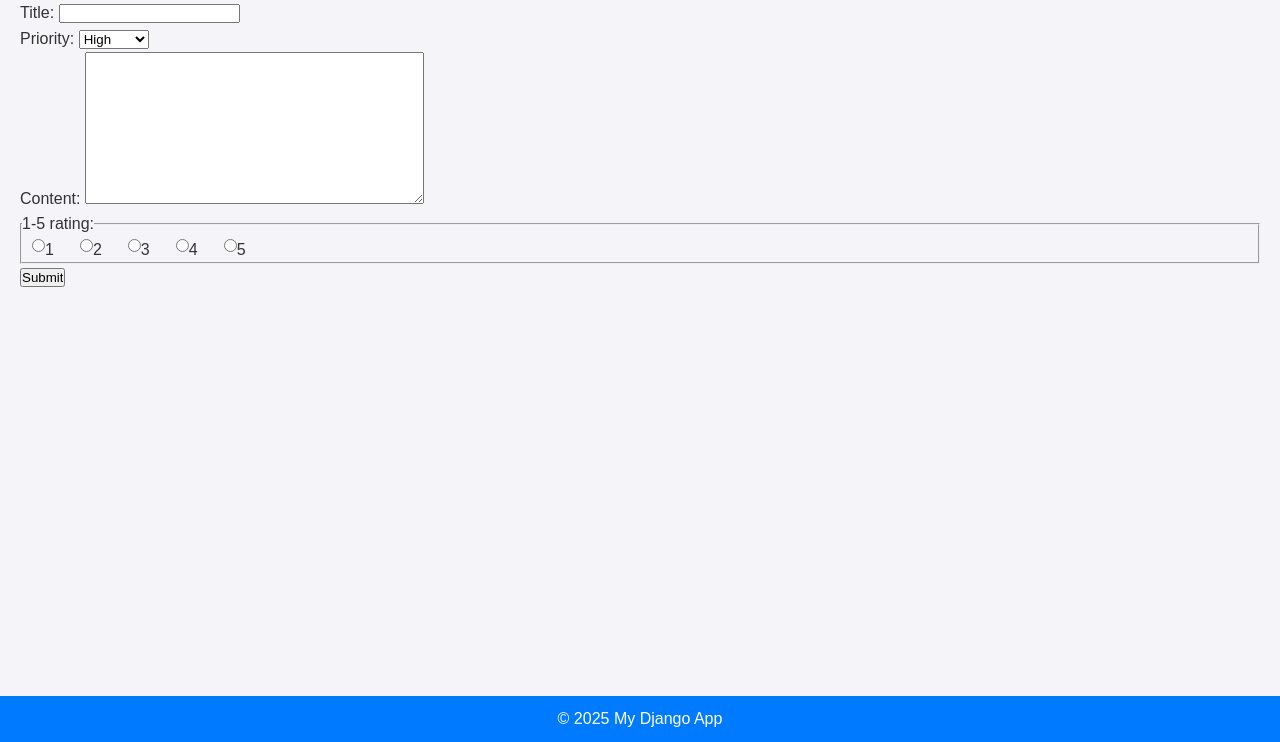
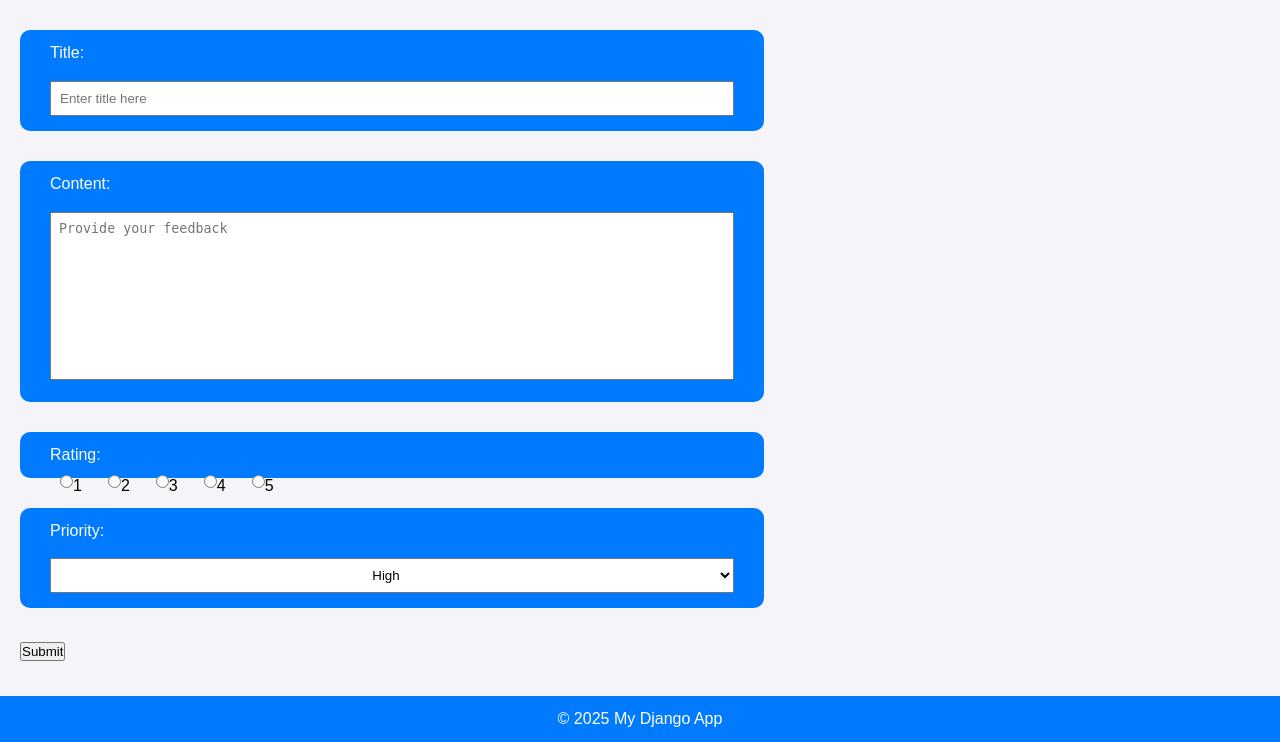
Before and after one commit to GreenAvian/TeamReflect_zut_project, a Django app: page /feedback/form/ in a window 1280 px wide. Shown: the part 58-800 px from the top of the page. Run offline with Django 5.2, Linux system fonts and the light colour scheme.

Commit message:
Styling the feedback form

```diff
--- a/TeamReflectApp/forms.py
+++ b/TeamReflectApp/forms.py
@@ -12,7 +12,7 @@ class FeedbackForm(forms.ModelForm):
 
     rating = forms.ChoiceField(
         choices=RATING_CHOICES,
-        widget=forms.RadioSelect(attrs={'class': 'rating-form'}),
+        widget=forms.RadioSelect(attrs={'class': 'feedback-rating-form'}),
         label="1-5 rating",
         required=True
     )
@@ -22,16 +22,24 @@ class FeedbackForm(forms.ModelForm):
         required=False)
 
     priority = forms.ChoiceField(
-        choices=[],
-        widget=forms.Select(),
+        choices=[('High', 'High'), ('Medium', 'Medium'), ('Low', 'Low')],
+        widget=forms.Select(attrs={'class': 'feedback-priority-form'}),
         label="Priority",
+        required=True
+    )
+
+    title = forms.CharField(
+        widget=forms.TextInput(attrs={'class': 'feedback-title-form', 'placeholder': 'Enter title here'}),
+        label="Title",
+        required=True
+    )
+
+    content = forms.CharField(
+        widget=forms.Textarea(attrs={'class': 'feedback-content-form', 'placeholder': 'Provide your feedback'}),
+        label="Content",
         required=True
     )
 
     class Meta:
         model = Feedback
-        fields = ['title', 'priority', 'content', 'rating', 'created_by']  # Specify fields to include in the form
-
-    def __init__(self, *args, **kwargs):
-            super().__init__(*args, **kwargs)
-            self.fields['priority'].choices = [('High', 'High'), ('Medium', 'Medium'), ('Low', 'Low')]
+        fields = ['title', 'content', 'rating', 'priority', 'created_by']  # Specify fields to include in the form
--- a/TeamReflectApp/static/css/styles.css
+++ b/TeamReflectApp/static/css/styles.css
@@ -1,3 +1,5 @@
+/*   Main styling    */
+
 /* Reset */
 * {
     margin: 0;
@@ -83,3 +85,87 @@ header, footer {
     background: #0056b3;
     border-radius: 5px;
 }
+
+/*   Feedback styling    */
+
+.feedback-form-row {
+    clear:left;
+    margin: 30px 0;
+    padding:5px 30px;
+    border-radius:10px;
+    max-width: 60%;
+    background-color: #007bff;
+    color:#fff;
+}
+
+/* Rating field (RadioSelect) */
+.feedback-rating-label {
+    clear:left;
+    display: block;
+    padding: 5px 0;
+
+}
+
+.feedback-rating-form label {
+    float: left;
+    color: black;
+    clear: none;
+    margin: 0px 1em 0px 8px;
+}
+
+.feedback-rating-form input[type=radio],
+.feedback-rating-form input.radio {
+    float: left;
+    clear: none;
+    margin: 2px 0 0 2px;
+}
+
+/* Priority field (Select) */
+.feedback-priority-form {
+    width: 100%;
+    padding: 8px;
+    margin: 10px 0;
+}
+
+.feedback-priority-form {
+    text-align: center;
+}
+
+.feedback-priority-label {
+    clear:left;
+    display: block;
+    padding: 5px 0;
+}
+
+/* Title field (TextInput) */
+.feedback-title-form {
+    width: 100%;
+    padding: 8px;
+    margin: 10px 0;
+}
+
+.feedback-title-form::placeholder {
+    /* styling goes here */
+}
+
+.feedback-title-label {
+    display: block;
+    padding: 5px 0;
+}
+
+/* Content field (Textarea) */
+.feedback-content-form {
+    width:100%;
+    padding: 8px;
+    margin: 10px 0;
+    resize: none;
+}
+
+.feedback-content-form::placeholder {
+    /* styling goes here */
+}
+
+.feedback-content-label {
+    display: block;
+    padding: 5px 0;
+}
--- a/TeamReflectApp/templates/feedback_form.html
+++ b/TeamReflectApp/templates/feedback_form.html
@@ -3,25 +3,37 @@
 {% block title %}Feedback form{% endblock %}
 
 {% block content %}
-<style>
-    .rating-form label {
-        float: left;
-        clear: none;
-        display: block;
-        padding: 0px 1em 0px 8px;
-      }
+<form action="/feedback/form/" method="post">
+  {% csrf_token %}
+  <input type="hidden" name="field" value="name">
 
-      .rating-form input[type=radio],
-      input.radio {
-        float: left;
-        clear: none;
-        margin: 2px 0 0 2px;
-      }
-</style>
-<form action="/feedback/form/" method="post">
-    {% csrf_token %}
-    <input type="hidden" name="field" value="name">
-    {{ form }}
-    <input type="submit" value="Submit">
+  <!-- Title Field -->
+  <div class="feedback-form-row feedback-form-title">
+      <label class="feedback-title-label" for="{{ form.title.id_for_label }}">Title:</label>
+      {{ form.title }}
+  </div>
+
+  <!-- Content Field -->
+  <div class="feedback-form-row feedback-form-content">
+      <label class="feedback-content-label" for="{{ form.content.id_for_label }}">Content:</label>
+      {{ form.content }}
+  </div>
+
+  <!-- Rating Field -->
+  <div class="feedback-form-row feedback-form-rating">
+      <label class="feedback-rating-label" for="{{ form.rating.id_for_label }}">Rating:</label>
+      {{ form.rating }}
+  </div>
+
+  <!-- Priority Field -->
+  <div class="feedback-form-row feedback-form-priority">
+      <label class="feedback-priority-label" for="{{ form.priority.id_for_label }}">Priority:</label>
+      {{ form.priority }}
+  </div>
+
+  <input type="submit" value="Submit">
 </form>
+
 {% endblock %}
+
+{% comment %} fields = ['title', 'content', 'rating', 'priority', 'created_by']  # Specify fields to include in the form {% endcomment %}
```
